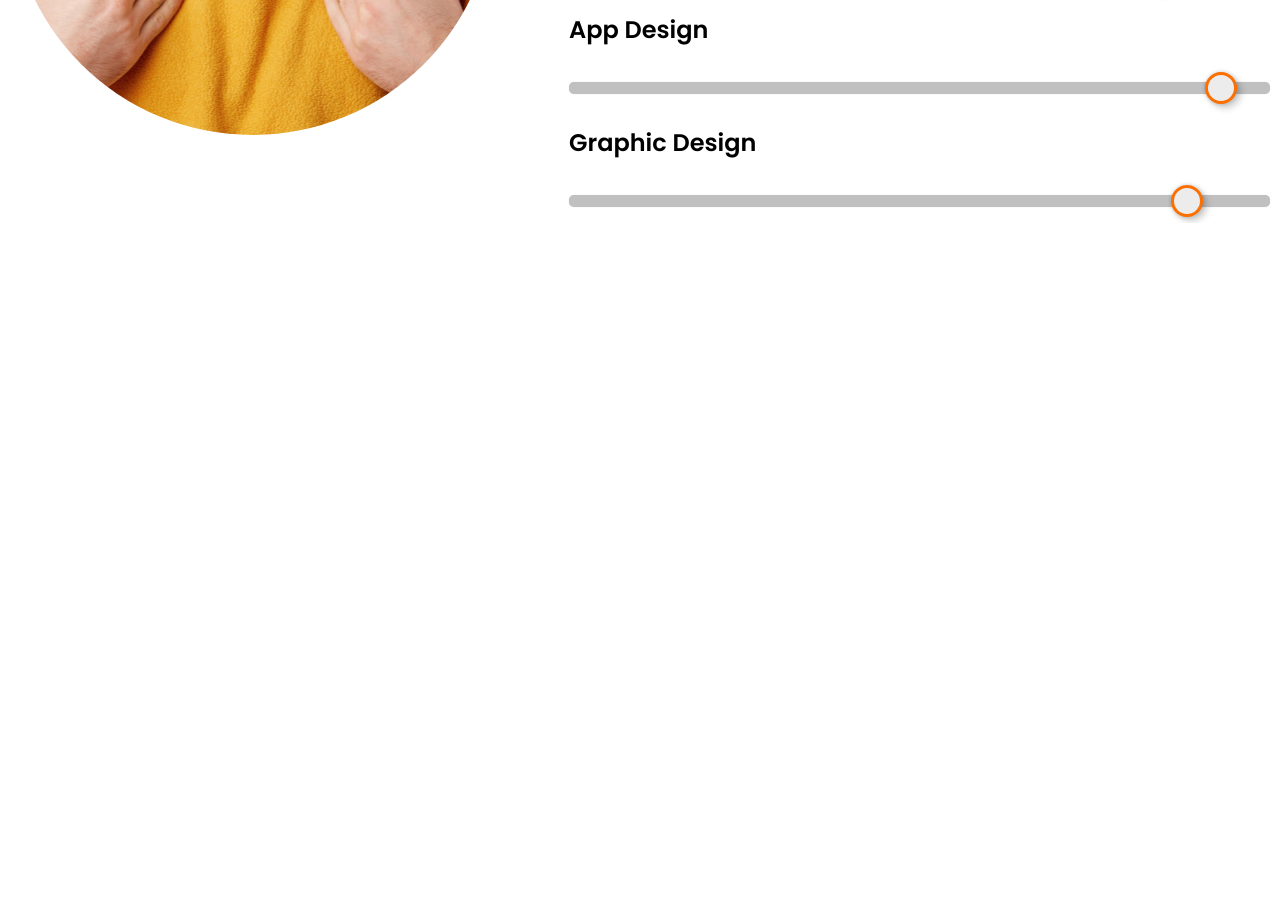
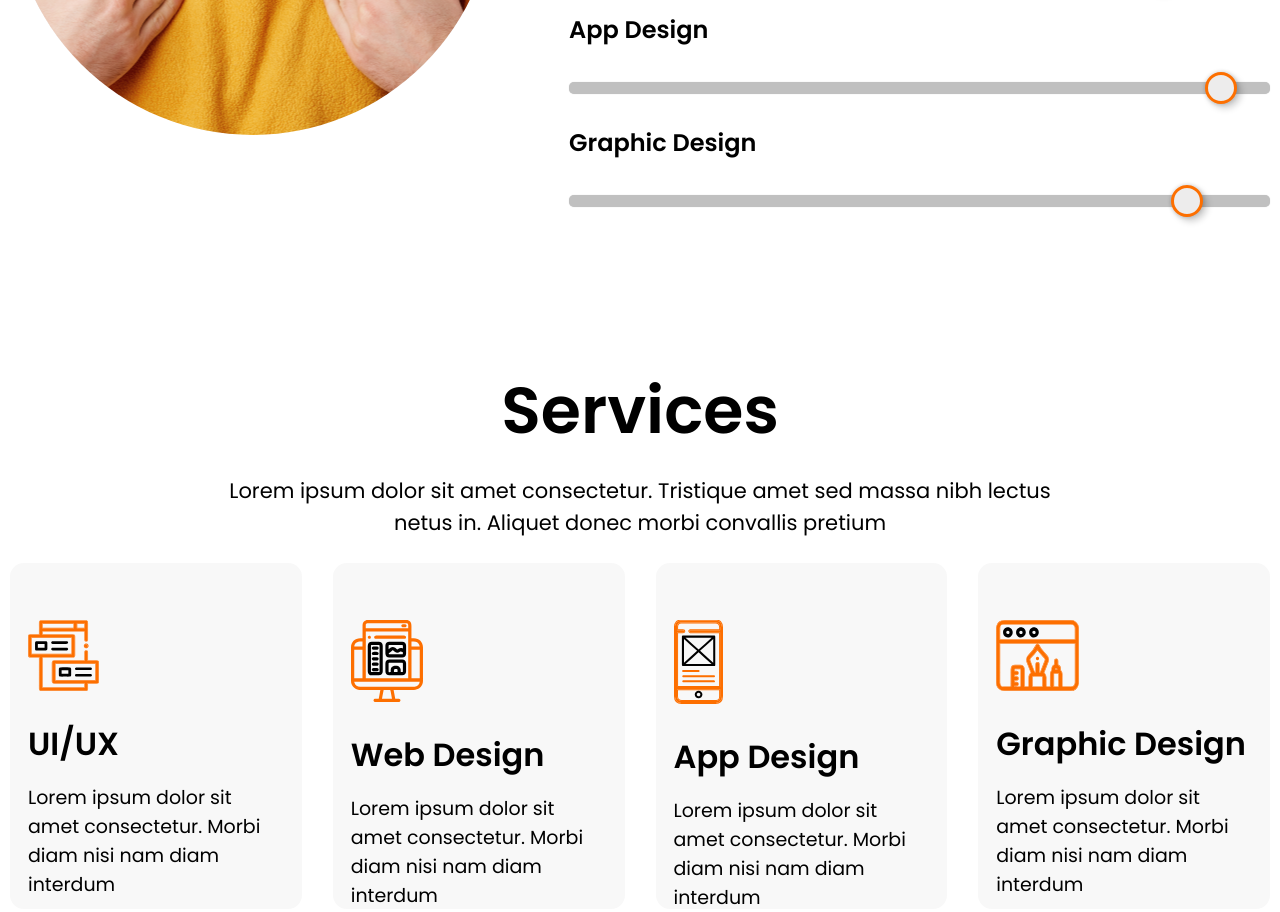
Before and after one commit to Uros-Arsenijevic/website-portofolio-test-Scss-, a website: page index.html in a window 1280 px wide. Shown: the part 1339-2251 px from the top of the page. Before the commit the page ends 1562 px from the top, so only its background shows below. Drawn offline with Linux system fonts and the light colour scheme.

Commit message:
Napravljena sekcija za service

```diff
--- a/SCSS/common/common.scss
+++ b/SCSS/common/common.scss
@@ -9,6 +9,9 @@ body {
   margin: 0 auto;
   padding: 0 10px;
 }
+.m_top139{
+  margin-top: 139px;
+}
 
 *::selection {
   background-color: $main-color;
--- a/SCSS/common/variable.scss
+++ b/SCSS/common/variable.scss
@@ -1,5 +1,6 @@
 $main-color: rgb(253, 111, 0);
 $comment-text-color: rgb(66, 66, 66);
+$content-color: rgb(248, 248, 248);
 $text-color: #000;
 $white: #fff;
 
--- /dev/null
+++ b/SCSS/components/_services/index.scss
@@ -0,0 +1,2 @@
+@import "./services";
+@import "./media";
--- /dev/null
+++ b/SCSS/components/_services/services.scss
@@ -0,0 +1,53 @@
+.services__content {
+  @include d-flex(flex, none, center);
+  flex-direction: column;
+  gap: 24px;
+
+  .services__heading {
+    @include d-flex(flex, none, center);
+    flex-direction: column;
+    gap: 15px;
+
+    &-title {
+      @extend %heading;
+    }
+
+    &-description {
+      @extend %description;
+      text-align: center;
+    }
+  }
+}
+
+.list {
+  @include d-flex(flex, center, center);
+  gap: 31px;
+
+  &__item {
+    display: flex;
+    flex-direction: column;
+    gap: 26px;
+    max-width: 330px;
+    width: 100%;
+    height: 346px;
+    padding: 57px 18px 10px;
+    background: $content-color;
+    @include radius(14px);
+  }
+  &__description {
+    display: flex;
+    flex-direction: column;
+    gap: 15px;
+
+    &-title {
+      @extend %heading;
+      font-size: 32px;
+      line-height: 48px;
+    }
+    &-description {
+      @extend %description;
+      font-size: 19px;
+      line-height: 29px;
+    }
+  }
+}
--- a/SCSS/main.scss
+++ b/SCSS/main.scss
@@ -2,3 +2,4 @@
 @import "./components/header";
 @import "./components/banner";
 @import "./components/about_me";
+@import "./components/_services";
--- a/index.html
+++ b/index.html
@@ -147,7 +147,7 @@
       <section class="aboutMe aboutMe__container" id="aboutMe">
         <div class="aboutMe__content">
           <div class="picture">
-            <img src="/picture/person2.2.png" alt="" />
+            <img src="/picture/person2.2.png" alt="picture" />
             <div class="picture__content">
               <img src="picture/person2.png" alt="my_photo" />
             </div>
@@ -165,31 +165,93 @@
               <div class="aboutMe__skill">
                 <dt>UX</dt>
                 <dd>
-                  <input type="range" name="" id="" value="90" />
+                  <input type="range" name="" id="" value="90" disabled />
                 </dd>
               </div>
               <div class="aboutMe__skill">
                 <dt>Website Design</dt>
                 <dd>
-                  <input type="range" name="" id="" value="86" />
+                  <input type="range" name="" id="" value="86" disabled />
                 </dd>
               </div>
               <div class="aboutMe__skill">
                 <dt>App Design</dt>
                 <dd>
-                  <input type="range" name="" id="" value="95" />
+                  <input type="range" name="" id="" value="95" disabled />
                 </dd>
               </div>
               <div class="aboutMe__skill">
                 <dt>Graphic Design</dt>
                 <dd>
-                  <input type="range" name="" id="" value="90" />
+                  <input type="range" name="" id="" value="90" disabled />
                 </dd>
               </div>
             </dl>
           </div>
         </div>
       </section>
+      <section class="services m_top139 services__container">
+        <div class="services__content">
+          <header class="services__heading">
+            <h2 class="services__heading-title">Services</h2>
+            <p class="services__heading-description">
+              Lorem ipsum dolor sit amet consectetur. Tristique amet sed massa
+              nibh lectus <br />
+              netus in. Aliquet donec morbi convallis pretium
+            </p>
+          </header>
+          <ol class="list">
+            <li class="list__item">
+              <div class="list__icon">
+                <img src="icons/list-icon.svg" alt="list icon " />
+              </div>
+              <div class="list__description">
+                <h3 class="list__description-title">UI/UX</h3>
+                <p class="list__description-description">
+                  Lorem ipsum dolor sit amet consectetur. Morbi diam nisi nam
+                  diam interdum
+                </p>
+              </div>
+            </li>
+            <li class="list__item">
+              <div class="list__icon">
+                <img src="icons/monitor-icon.svg" alt="list icon " />
+              </div>
+              <div class="list__description">
+                <h3 class="list__description-title">Web Design</h3>
+                <p class="list__description-description">
+                  Lorem ipsum dolor sit amet consectetur. Morbi diam nisi nam
+                  diam interdum
+                </p>
+              </div>
+            </li>
+            <li class="list__item">
+              <div class="list__icon">
+                <img src="icons/mobile.svg" alt="list icon " />
+              </div>
+              <div class="list__description">
+                <h3 class="list__description-title">App Design</h3>
+                <p class="list__description-description">
+                  Lorem ipsum dolor sit amet consectetur. Morbi diam nisi nam
+                  diam interdum
+                </p>
+              </div>
+            </li>
+            <li class="list__item">
+              <div class="list__icon">
+                <img src="icons/tool-icon.svg" alt="list icon " />
+              </div>
+              <div class="list__description">
+                <h3 class="list__description-title">Graphic Design</h3>
+                <p class="list__description-description">
+                  Lorem ipsum dolor sit amet consectetur. Morbi diam nisi nam
+                  diam interdum
+                </p>
+              </div>
+            </li>
+          </ol>
+        </div>
+      </section>
     </main>
   </body>
 </html>
```
Also changed, not shown: SCSS/components/_services/media.scss (added), style/style.css, 1 other file.
